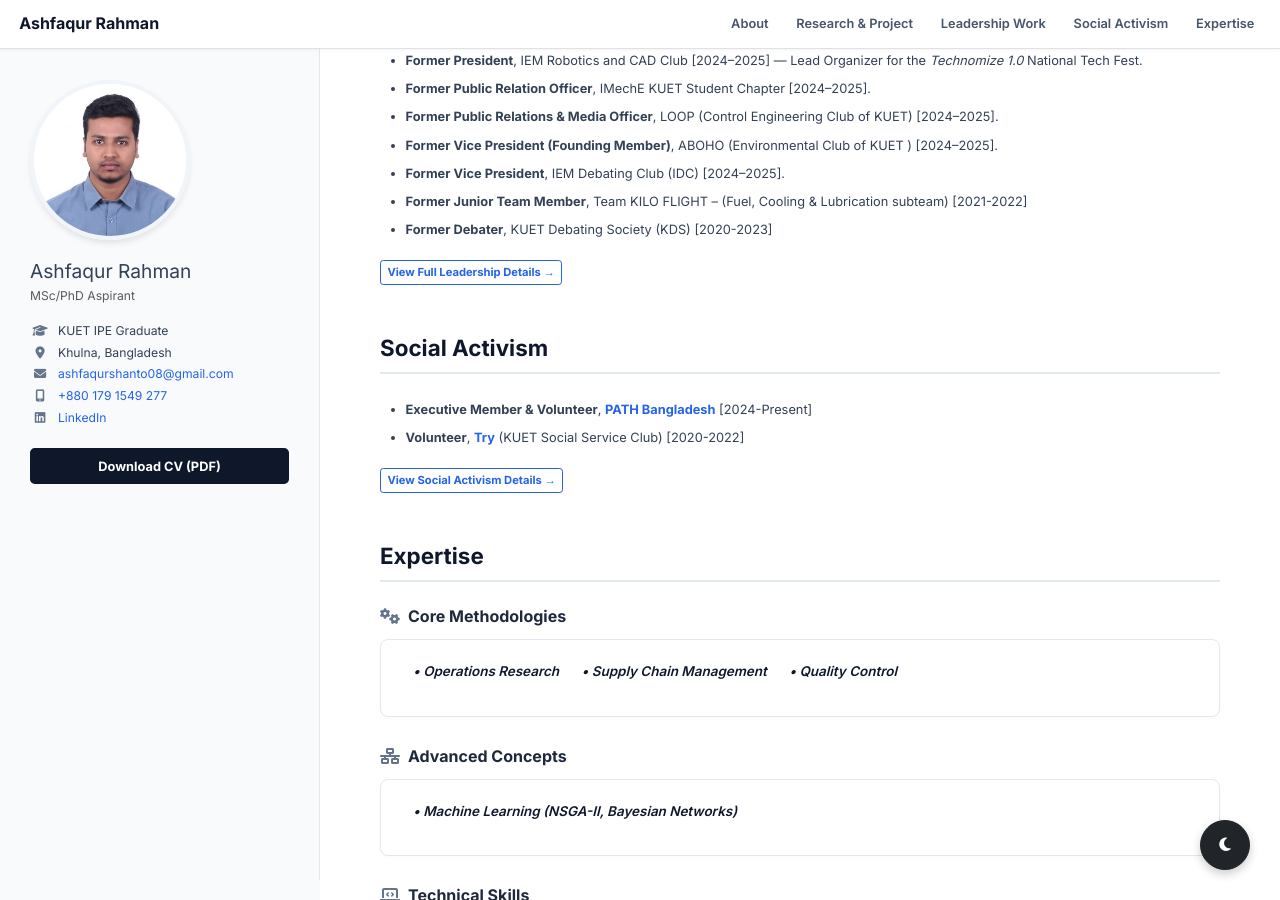
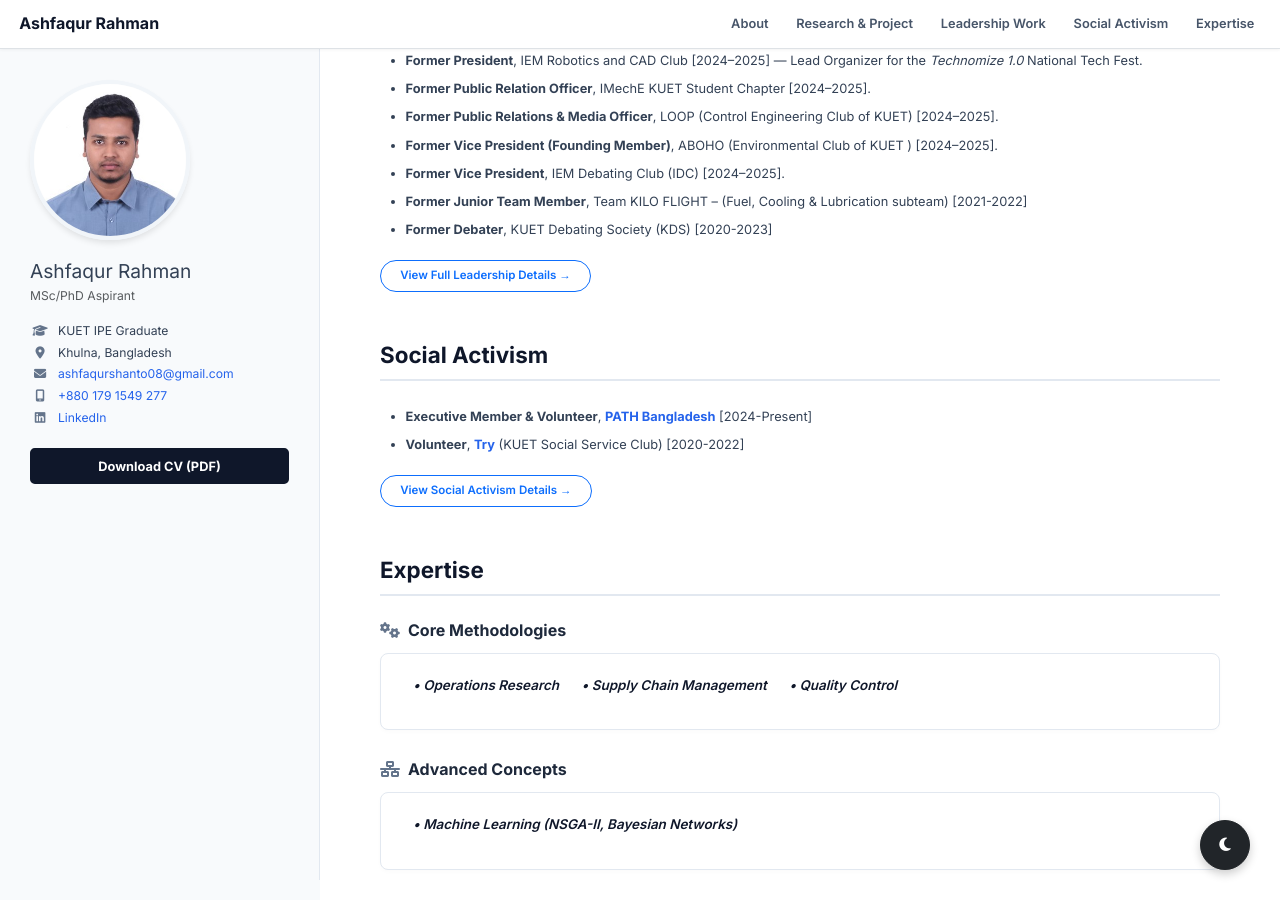
Before and after one commit to AshfaqurRahman99/AshfaqurRahman99.github.io, a Jekyll site: the page index.html, which Jekyll copies as it is, in a window 1280 px wide and 900 px high, scrolled down 1233 px. Built offline with Jekyll 4.4.1, drawn with Linux system fonts in a browser that asks for light colours; a style sheet for code colours, icons or effects is not loaded.

Commit message:
Update index.html

```diff
--- a/index.html
+++ b/index.html
@@ -880,8 +880,13 @@
             </ul>
 
             <!-- This is the new button linking to leadership page -->
-            <a href="leadership1.html" class="btn btn-custom-blue btn-sm mt-2 fw-bold">View Full Leadership Details
-                    &rarr;</a>
+                <div>
+                    <a href="leadership1.html" class="btn btn-outline-primary btn-sm px-4 py-2 mt-2"
+                        style="border-radius: 50px; font-weight: 600; font-size: 0.9rem;">
+                        View Full Leadership Details &rarr;
+                    </a>
+                </div>
+            <!-- <a href="leadership1.html" class="btn btn-custom-blue btn-sm mt-2 fw-bold">View Full Leadership Details &rarr;</a> -->
 
             <!-- Social Section -->
             <h2 id="social-activism" class="section-title">Social Activism</h2>
@@ -890,8 +895,13 @@
                     <li class="mb-2"><strong>Volunteer</strong>, <strong><a href="https://www.facebook.com/share/1CqLmM1nAN/" target="_blank">Try</a></strong> (KUET Social Service Club) [2020-2022]</li>
                 </ul>
             <!-- This is the new button linking to your social activism page -->
-                <a href="social.html" class="btn btn-custom-blue btn-sm mt-2 fw-bold">View Social Activism Details
-                    &rarr;</a>
+                <div>
+                    <a href="social.html" class="btn btn-outline-primary btn-sm px-4 py-2 mt-2"
+                        style="border-radius: 50px; font-weight: 600; font-size: 0.9rem;">
+                        View Social Activism Details &rarr;
+                    </a>
+                </div>
+                <!-- <a href="social.html" class="btn btn-custom-blue btn-sm mt-2 fw-bold">View Social Activism Details &rarr;</a> -->
 
 
             <h2 id="expertise" class="section-title">Expertise</h2>
```
